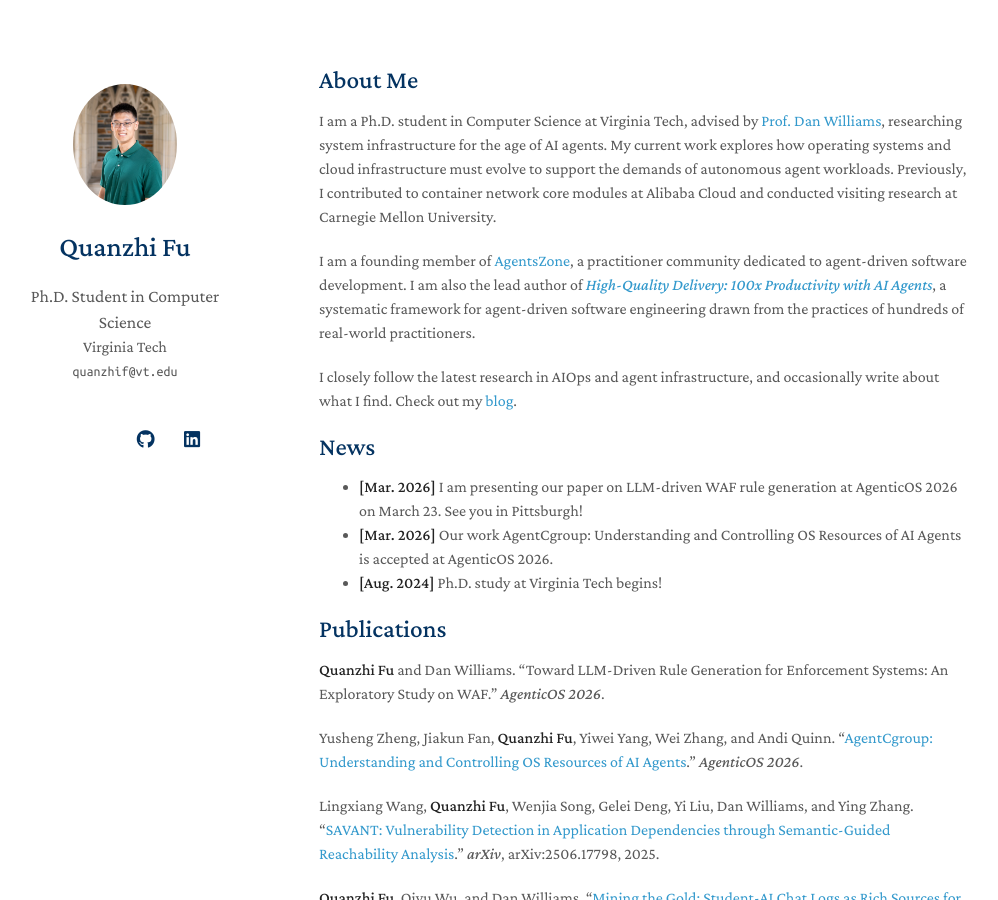
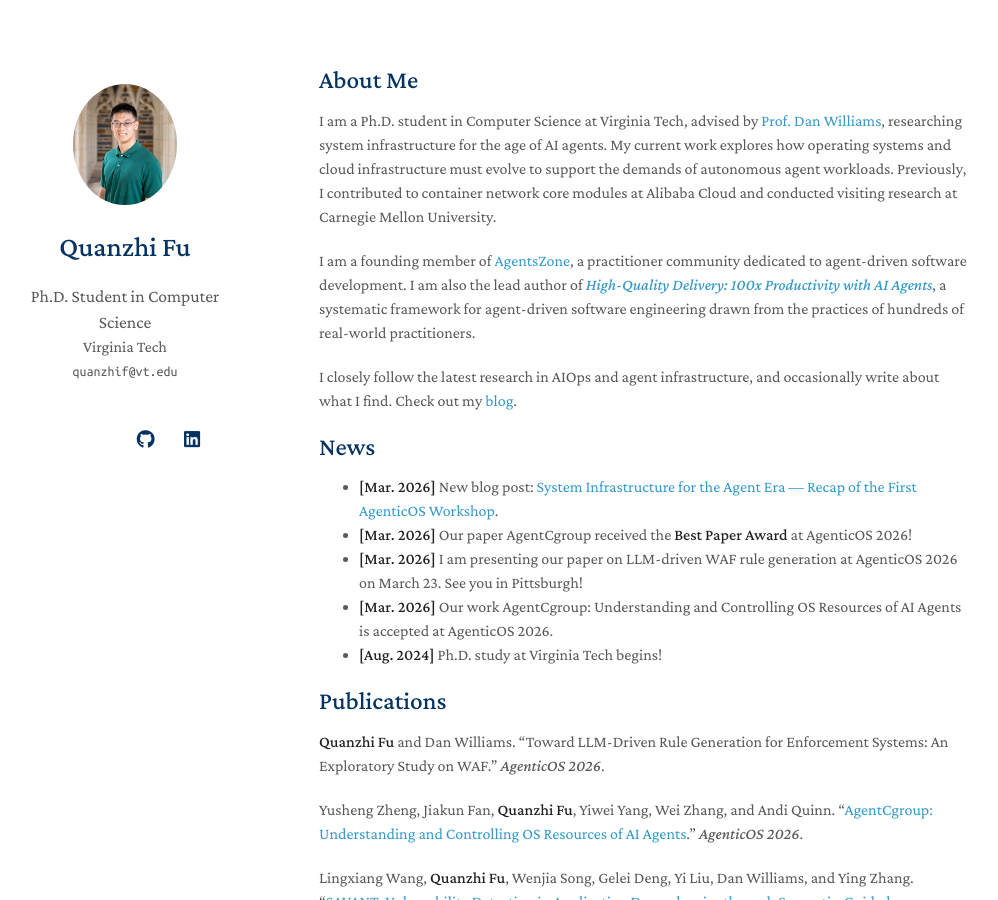
Before and after one commit to fqzz2000/fqzz2000.github.io, a Jekyll site: the page built from index.md, in a window 1280 px wide and 900 px high. Shown: the whole window, without its empty margins (151-1149 px from the left). Built offline with Jekyll 4.4.1, drawn with Linux system fonts in a browser that asks for light colours; nearby versions of some CDN libraries; a style sheet for code colours, icons or effects is not loaded; our own code applies the rules of GitHub Pages for plain Markdown files.

Commit message:
Add AgentCgroup best paper award and new blog post to News

```diff
--- a/index.md
+++ b/index.md
@@ -12,6 +12,8 @@ I closely follow the latest research in AIOps and agent infrastructure, and occa
 
 ## News
 
+- **[Mar. 2026]** New blog post: [System Infrastructure for the Agent Era — Recap of the First AgenticOS Workshop](/blog).
+- **[Mar. 2026]** Our paper AgentCgroup received the **Best Paper Award** at AgenticOS 2026!
 - **[Mar. 2026]** I am presenting our paper on LLM-driven WAF rule generation at AgenticOS 2026 on March 23. See you in Pittsburgh!
 - **[Mar. 2026]** Our work AgentCgroup: Understanding and Controlling OS Resources of AI Agents is accepted at AgenticOS 2026.
 - **[Aug. 2024]** Ph.D. study at Virginia Tech begins!
```
